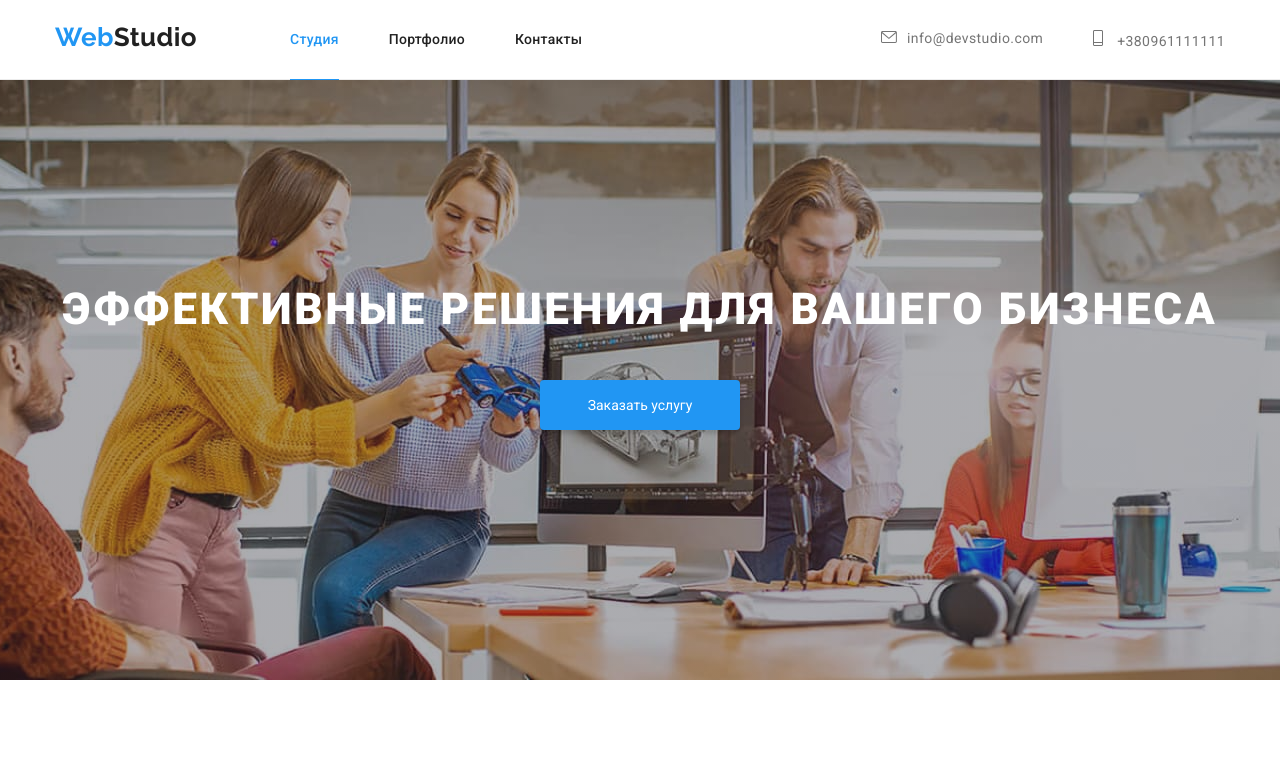
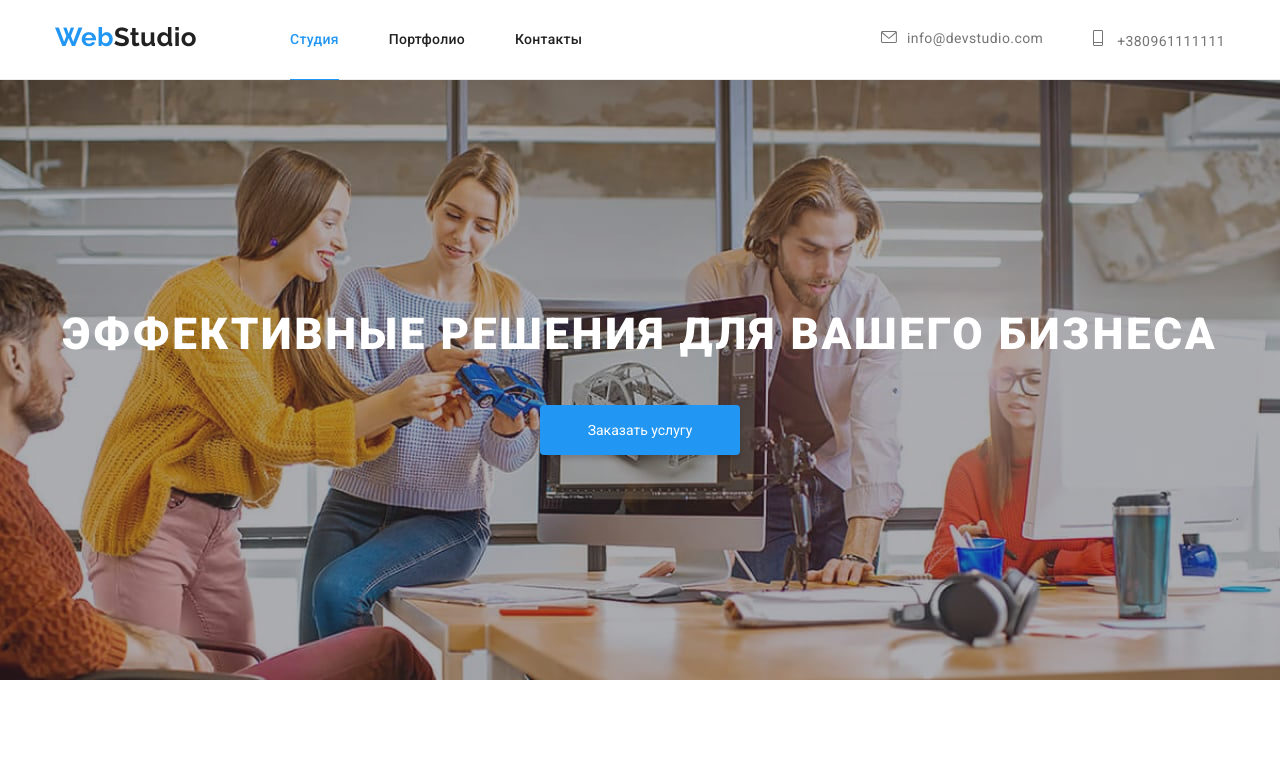
Before and after one commit to Sofi-Pysmak/goit-homework-5, a plain HTML site: page index.html in a window 1280 px wide. Shown: the top 771 px of the page. Drawn offline with nearby package versions, Linux system fonts and the light colour scheme.

Commit message:
fixed-hero-position

```diff
--- a/css/styles.css
+++ b/css/styles.css
@@ -174,9 +174,15 @@ button {
 /* Section hero */
 
 .hero {
+  display: flex;
   padding-top: 200px;
   padding-bottom: 200px;
+  margin-left: auto;
+  margin-right: auto;
+  justify-content: center;
   text-align: center;
+  align-items: center;
+
   max-width: 1600px;
   height: 600px;
 
```
